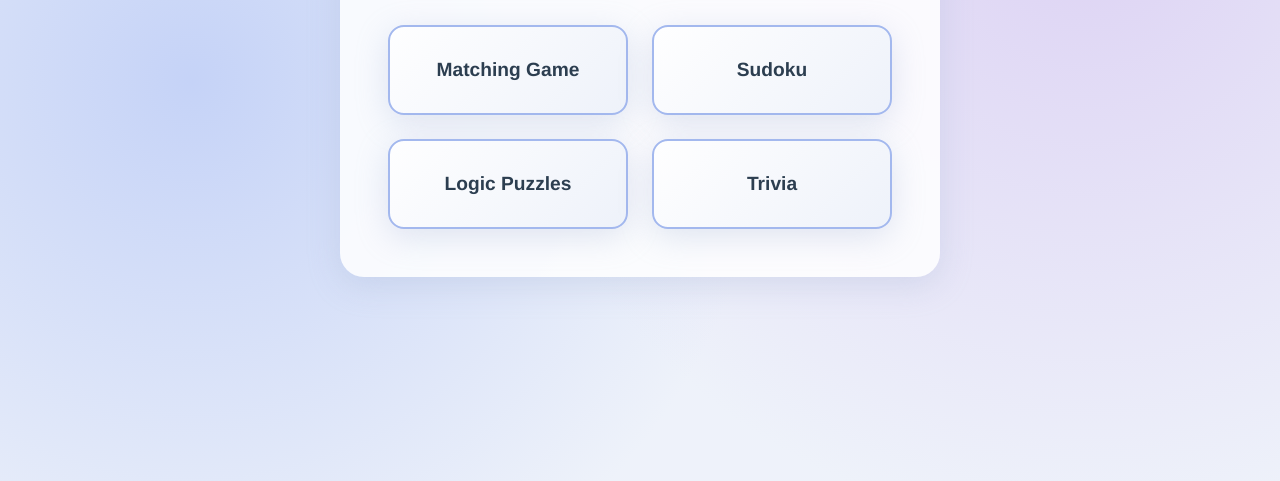
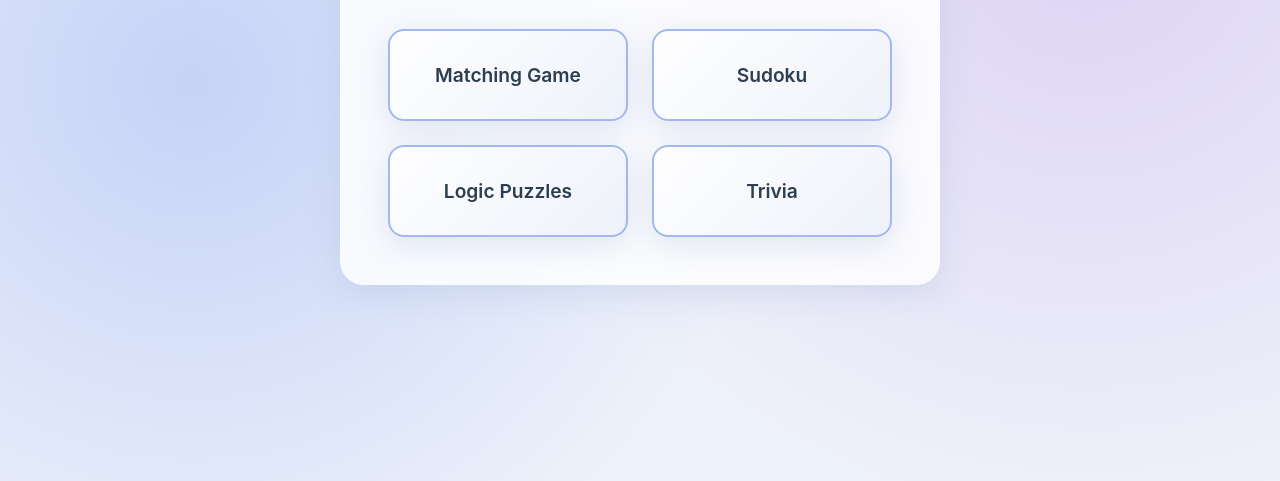
Before and after one commit to dayamena/gamesforken, a plain HTML site: page index.html in a window 1280 px wide. Shown: the part 319-800 px from the top of the page. Drawn offline with Linux system fonts and the light colour scheme.

Commit message:
V9: Change font to Apple San Francisco

```diff
--- a/styles.css
+++ b/styles.css
@@ -40,7 +40,7 @@
     margin: 0;
     padding: 0;
     box-sizing: border-box;
-    font-family: 'Avenir Next', 'Helvetica Neue', Helvetica, Arial, sans-serif;
+    font-family: -apple-system, BlinkMacSystemFont, "SF Pro Display", "SF Pro Text", "Segoe UI", Roboto, Helvetica, Arial, sans-serif;
 }
 
 body {
```
